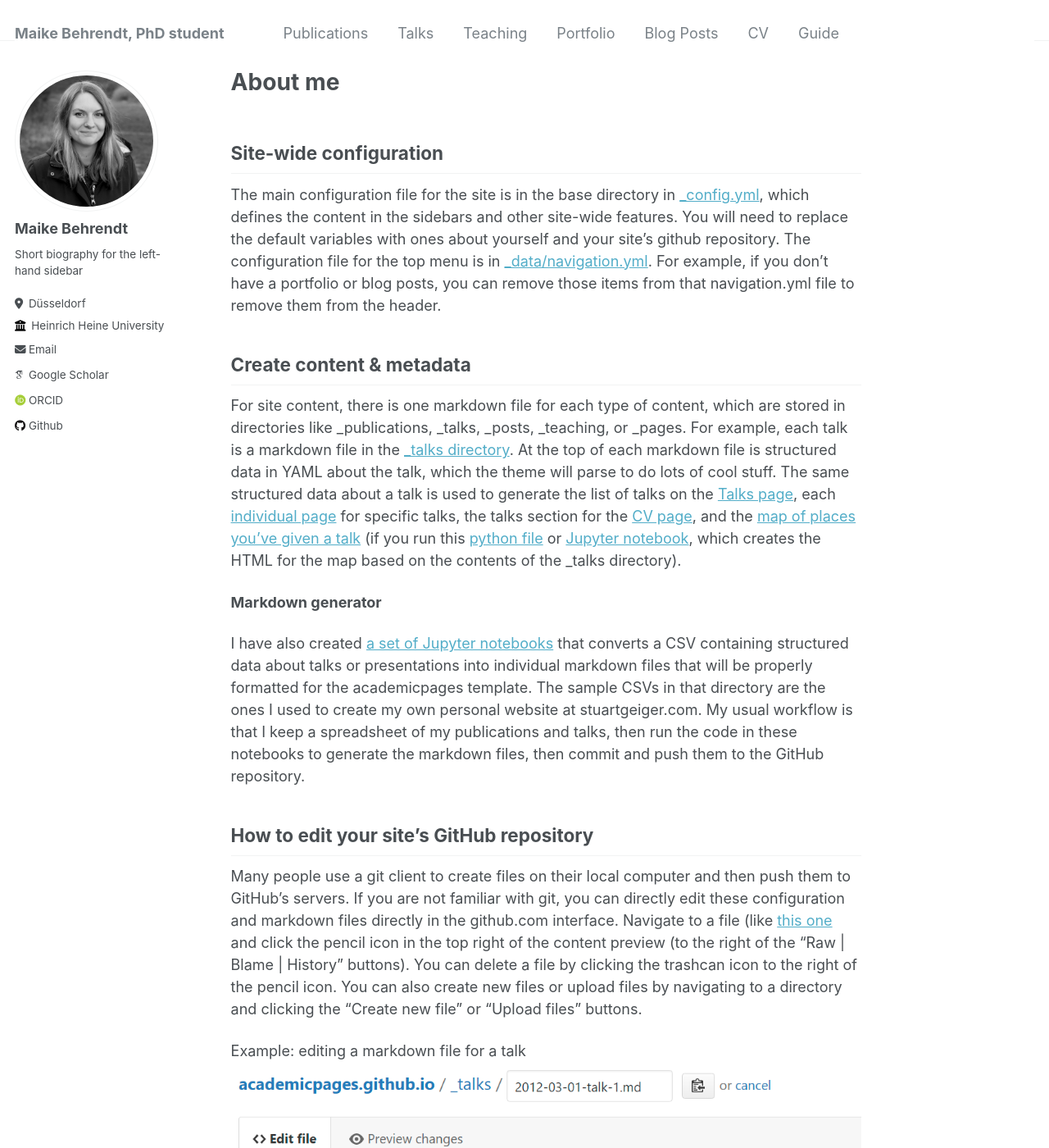
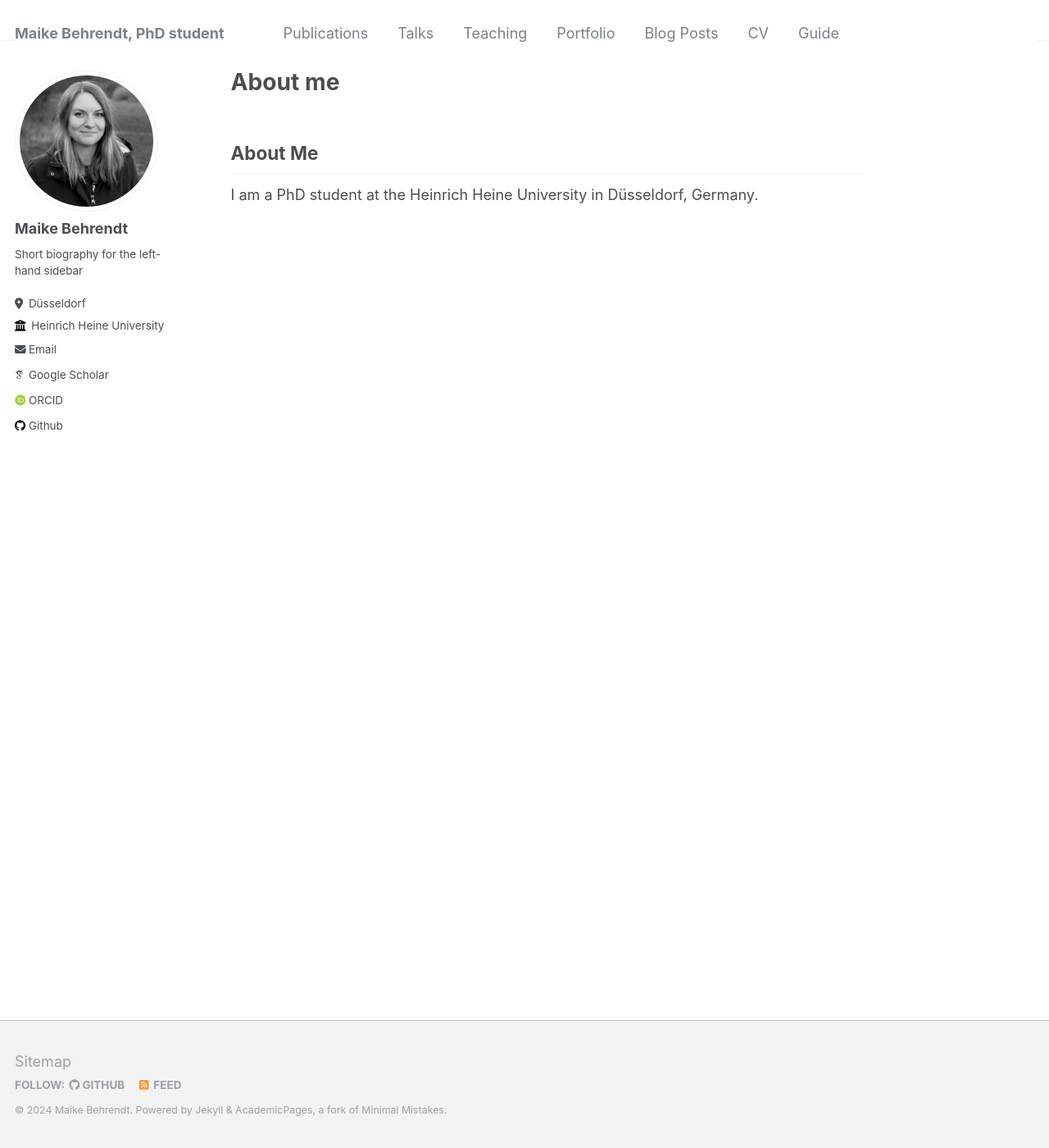
Before and after one commit to mabehrendt/mabehrendt.github.io, a Jekyll site: the page built from _pages/about.md, in a window 1280 px wide and 1400 px high. Shown: the whole window at 82% size. Built offline with Jekyll 4.4.1, drawn with Linux system fonts in a browser that asks for light colours; some web fonts are replaced; some of the changed text lies outside the part shown.

Commit message:
Update about.md

```diff
--- a/_pages/about.md
+++ b/_pages/about.md
@@ -7,26 +7,6 @@ redirect_from:
   - /about.html
 ---
 
-Site-wide configuration
+About Me
 ------
-The main configuration file for the site is in the base directory in [_config.yml](https://github.com/academicpages/academicpages.github.io/blob/master/_config.yml), which defines the content in the sidebars and other site-wide features. You will need to replace the default variables with ones about yourself and your site's github repository. The configuration file for the top menu is in [_data/navigation.yml](https://github.com/academicpages/academicpages.github.io/blob/master/_data/navigation.yml). For example, if you don't have a portfolio or blog posts, you can remove those items from that navigation.yml file to remove them from the header.
-
-Create content & metadata
-------
-For site content, there is one markdown file for each type of content, which are stored in directories like _publications, _talks, _posts, _teaching, or _pages. For example, each talk is a markdown file in the [_talks directory](https://github.com/academicpages/academicpages.github.io/tree/master/_talks). At the top of each markdown file is structured data in YAML about the talk, which the theme will parse to do lots of cool stuff. The same structured data about a talk is used to generate the list of talks on the [Talks page](https://academicpages.github.io/talks), each [individual page](https://academicpages.github.io/talks/2012-03-01-talk-1) for specific talks, the talks section for the [CV page](https://academicpages.github.io/cv), and the [map of places you've given a talk](https://academicpages.github.io/talkmap.html) (if you run this [python file](https://github.com/academicpages/academicpages.github.io/blob/master/talkmap.py) or [Jupyter notebook](https://github.com/academicpages/academicpages.github.io/blob/master/talkmap.ipynb), which creates the HTML for the map based on the contents of the _talks directory).
-
-**Markdown generator**
-
-I have also created [a set of Jupyter notebooks](https://github.com/academicpages/academicpages.github.io/tree/master/markdown_generator
-) that converts a CSV containing structured data about talks or presentations into individual markdown files that will be properly formatted for the academicpages template. The sample CSVs in that directory are the ones I used to create my own personal website at stuartgeiger.com. My usual workflow is that I keep a spreadsheet of my publications and talks, then run the code in these notebooks to generate the markdown files, then commit and push them to the GitHub repository.
-
-How to edit your site's GitHub repository
-------
-Many people use a git client to create files on their local computer and then push them to GitHub's servers. If you are not familiar with git, you can directly edit these configuration and markdown files directly in the github.com interface. Navigate to a file (like [this one](https://github.com/academicpages/academicpages.github.io/blob/master/_talks/2012-03-01-talk-1.md) and click the pencil icon in the top right of the content preview (to the right of the "Raw | Blame | History" buttons). You can delete a file by clicking the trashcan icon to the right of the pencil icon. You can also create new files or upload files by navigating to a directory and clicking the "Create new file" or "Upload files" buttons.
-
-Example: editing a markdown file for a talk
-![Editing a markdown file for a talk](/images/editing-talk.png)
-
-For more info
-------
-More info about configuring academicpages can be found in [the guide](https://academicpages.github.io/markdown/). The [guides for the Minimal Mistakes theme](https://mmistakes.github.io/minimal-mistakes/docs/configuration/) (which this theme was forked from) might also be helpful.
+I am a PhD student at the Heinrich Heine University in Düsseldorf, Germany.
```
